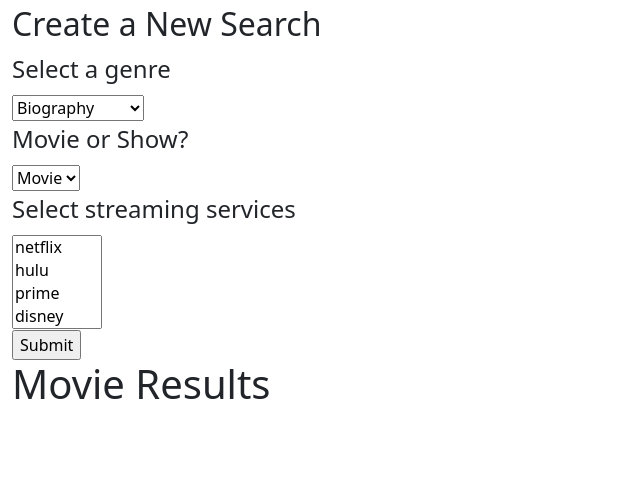
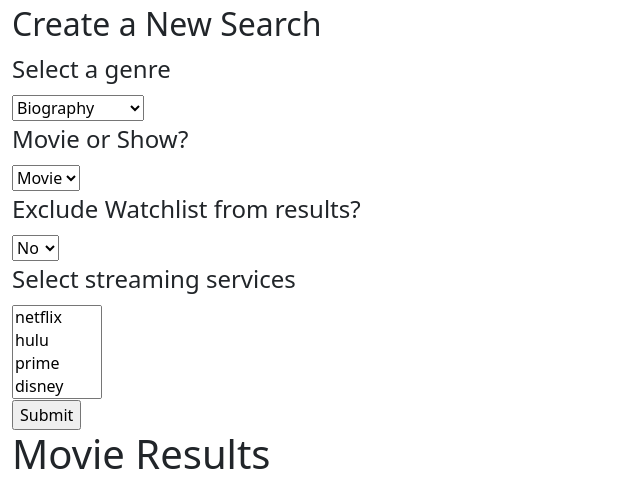
Before and after one commit to KylaPust/StreamQueens, a Flask app: page / in a window 1280 px wide. Shown: the part 275-776 px from the top of the page, without its empty margins (0-640 px from the left). Run offline with Flask 2, Linux system fonts and the light colour scheme; parts of the project's set-up code (start-up, migrations or seed data) failed here and were passed over.

```diff
--- a/movie_api.py
+++ b/movie_api.py
@@ -39,7 +39,7 @@ def get_api_results(genre, type, service):
 	querystring = {"country":"us","service":{service},"type":{type},"genre":{genre}, "page":"1", "output_language":"en","language":"en"}
 
 	headers = {
-	"X-RapidAPI-Key": "secret key"
+	"X-RapidAPI-Key": "secret key",
 	"X-RapidAPI-Host": "streaming-availability.p.rapidapi.com"
 	}
 
--- a/server.py
+++ b/server.py
@@ -11,7 +11,6 @@ app.jinja_env.undefined = StrictUndefined
 @app.route('/')
 def homepage():
     genres = users.genres_dicts()
-    print(type(genres))
 
     return render_template("homepage.html", genres=genres)
 
@@ -55,9 +54,9 @@ def query_results():
 
     genre = int(request.args.get("genre-id"))
     result_type = request.args.get("result_type")
-    print(result_type)
     services = request.args.get("service").split(",")
-    print(services)
+    exclude_watchlist = request.args.get("exclude_watchlist")
+
     json_movies = {}
 
     for service in services:
@@ -65,7 +64,20 @@ def query_results():
         movies = movie_api.get_api_results(genre, result_type, service)
 
         for movie in movies:
-            json_movies[movie.movie_id] = movie.to_dict()
+            if exclude_watchlist == 'yes' and 'email' in session:
+                movie_id = movie.movie_id
+                email = session['email']
+                user = users.get_user_by_email(email)
+                user_id = user.user_id
+
+                allwatched_movieids = users.get_all_watched_movieids_by_user(user_id)
+
+                if movie_id in allwatched_movieids:
+                    print(f'movies once removed {movies}')
+                else:
+                    json_movies[movie.movie_id] = movie.to_dict()
+            else:
+                json_movies[movie.movie_id] = movie.to_dict()
 
     # flash("Here are your results")
     # return render_template("createdsearch.html",movies=movies)
@@ -81,8 +93,6 @@ def add_watchlist():
         user = users.get_user_by_email(email)
         user_id = user.user_id
 
-        # if movie_id ==
-        allwatched = users.get_all_watched_by_user(user_id)
         allwatched_movieids = users.get_all_watched_movieids_by_user(user_id)
 
         if movie_id not in allwatched_movieids:
--- a/static/app.jsx
+++ b/static/app.jsx
@@ -4,12 +4,13 @@ const get_movies = document.querySelector('#get-movies');
         evt.preventDefault();
 
         const genre = document.querySelector('#genre-id').value;
+        const exclude_watchlist = document.querySelector('#exclude_watchlist').value;
         const result_type = document.querySelector('#result_type').value;
         const selectedOptions = document.querySelectorAll("#service option:checked");
         const service = [...selectedOptions].map(s=>s.value);
         // console.log(selectedOptions);
         document.querySelector('#title').innerHTML = "";
-        fetch(`/createdsearch?genre-id=${genre}&service=${service}&result_type=${result_type}`)
+        fetch(`/createdsearch?genre-id=${genre}&service=${service}&result_type=${result_type}&exclude_watchlist=${exclude_watchlist}`)
         .then((response) => response.text())
         .then((data) => { const dataJson = JSON.parse(data)
             const keys = Object.keys(dataJson);
--- a/templates/homepage.html
+++ b/templates/homepage.html
@@ -46,6 +46,12 @@
         <option value="series">Show</option>
           </select>
         <br>
+        <legend>Exclude Watchlist from results?</legend>
+        <select id="exclude_watchlist">
+          <option value="no">No</option>
+          <option value="yes">Yes</option>
+          </select>
+        <br>
         <legend> Select streaming services </legend>
         <select multiple id="service">
         <option value="netflix">netflix<br>
```
